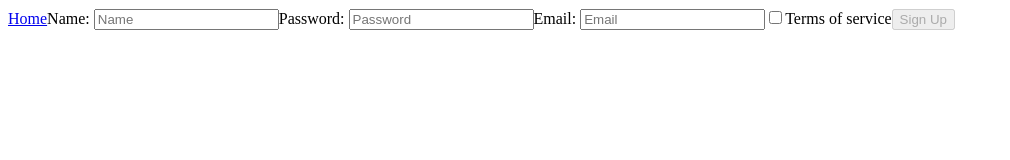
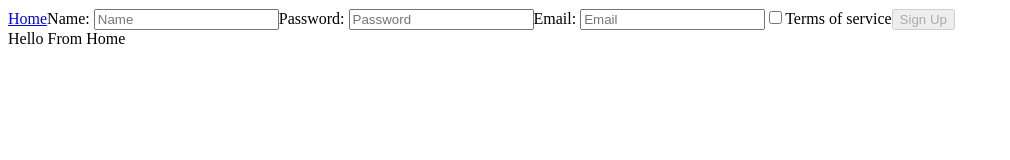
Before and after one commit to adriannasaruk/recipes-frontend, a React (Create React App) app: page / in a window 1280 px wide. Shown: the top 160 px of the page, without its empty margins (0-1010 px from the left). Built offline with nearby package versions, Linux system fonts and the light colour scheme.

Commit message:
Added Routes to Body

```diff
--- a/src/App/Components/Body/Body.js
+++ b/src/App/Components/Body/Body.js
@@ -1,10 +1,24 @@
 import React from 'react';
+import { Route, Switch } from 'react-router-dom';
 import './body.css';
+import Signup from './bodyComps/Forms/SingupForm';
+import LoginForm from './bodyComps/Forms/LoginForm';
+import Home from './bodyComps/Home';
 
 export default function Body(props) {
   return (
     <div>
-      <div></div>
+      <Switch>
+        <Route exact path='/'>
+          <Home />
+        </Route>
+        <Route path='/signup'>
+          <Signup />
+        </Route>
+        <Route path='/login'>
+          <LoginForm />
+        </Route>
+      </Switch>
     </div>
   );
 }
--- a/src/App/Components/Body/bodyComps/Forms/LoginForm.js
+++ b/src/App/Components/Body/bodyComps/Forms/LoginForm.js
@@ -1,45 +1,44 @@
-import React, {useState} from "react";
+import React, { useState } from 'react';
 
-
-const loginForm = props => {
+const LoginForm = (props) => {
   const [box, setBox] = useState({
     Email: '',
     password: '',
   });
 
-const handleChanges = event =>{
-    setBox({ ...box, [event.target.name]: event.target.value});
+  const handleChanges = (event) => {
+    setBox({ ...box, [event.target.name]: event.target.value });
   };
-const submitForm = event => {
+  const submitForm = (event) => {
     event.preventDefault();
     props.addNewNote(box);
-    setBox({email: '', password: ''});
-}
+    setBox({ email: '', password: '' });
+  };
 
-
-    return(
+  return (
     <form onSubmit={submitForm}>
-
-    <label htmlFor="Email">Email: </label>
-        <input id="Email"
-            type="text"
-            name="Email"
+      <label htmlFor='Email'>Email: </label>
+      <input
+        id='Email'
+        type='text'
+        name='Email'
         onChange={handleChanges}
-            placeholder="Email"
+        placeholder='Email'
         value={box.email}
       />
 
-    <label htmlFor="password">Password: </label>
-        <input id="password"
-            type="text"
-            name="password"
+      <label htmlFor='password'>Password: </label>
+      <input
+        id='password'
+        type='text'
+        name='password'
         onChange={handleChanges}
-            placeholder="password"
+        placeholder='password'
         value={box.password}
       />
-        <button type="submit">Login</button>
+      <button type='submit'>Login</button>
     </form>
-    )
+  );
 };
 
-export default loginForm;
+export default LoginForm;
--- /dev/null
+++ b/src/App/Components/Body/bodyComps/Home.js
@@ -0,0 +1,9 @@
+import React from 'react';
+
+export default function Home(props) {
+  return (
+    <div className='home'>
+      <div>Hello From Home</div>
+    </div>
+  );
+}
```
Lines whose indentation alone changed are shown as unchanged.
